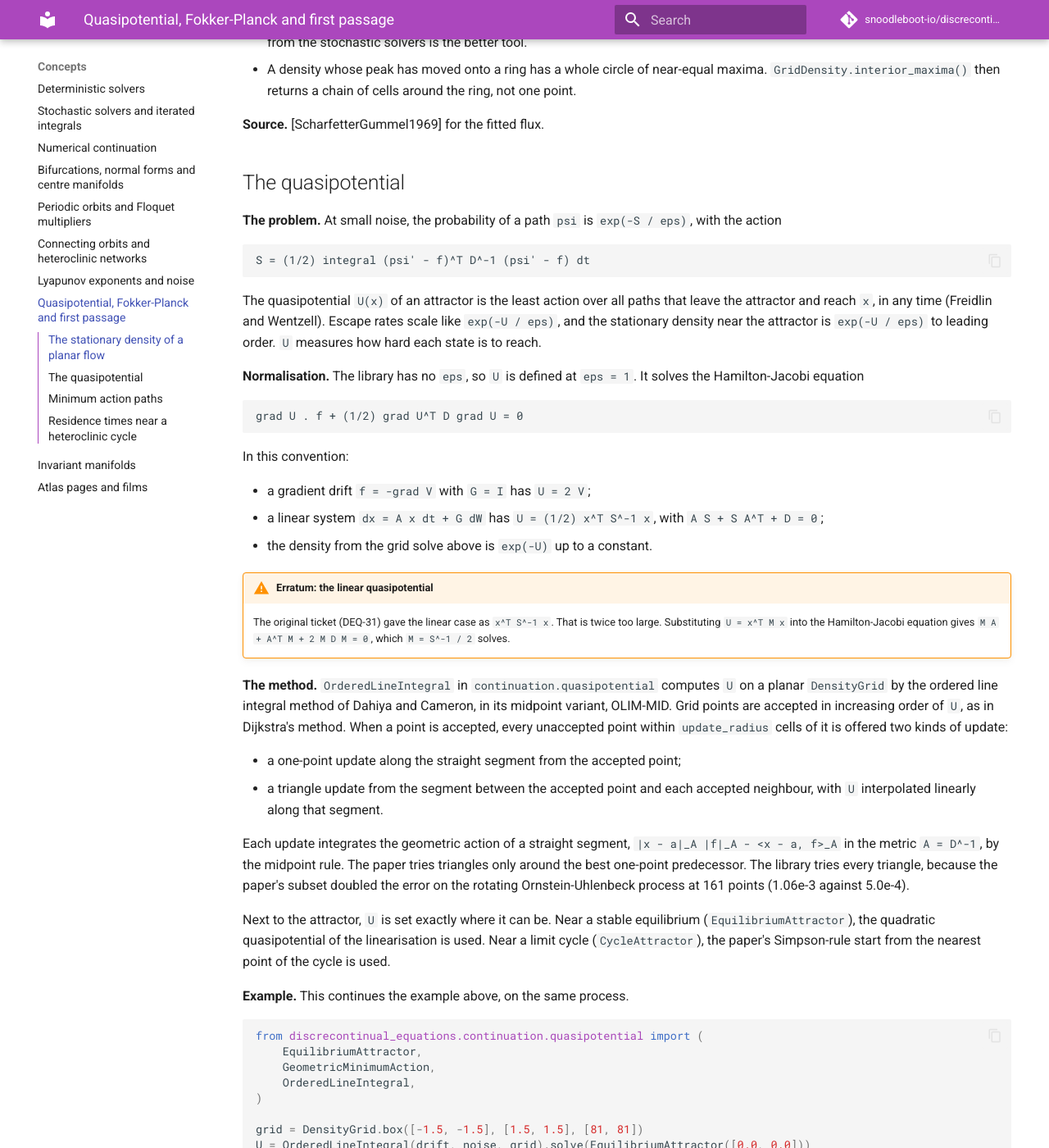
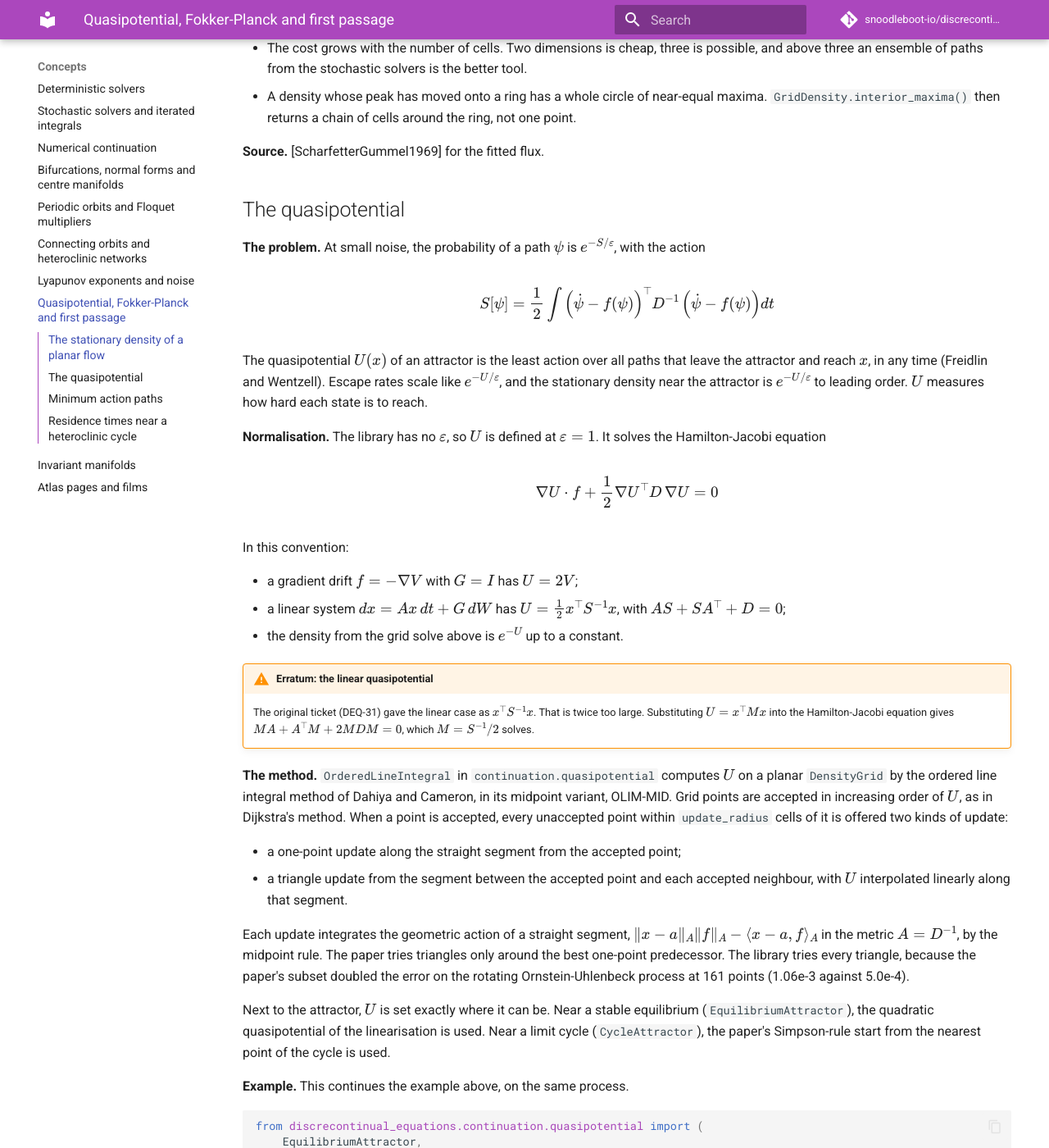
Before and after one commit to snoodleboot-io/discrecontinual_equations, an MkDocs documentation site: the page built from docs/user-guide/quasipotential-first-passage.md, in a window 1280 px wide and 1400 px high, scrolled down 2236 px. Shown: the whole window at 82% size. Built offline with MkDocs 1.6.1 and Material for MkDocs 9.7.7, drawn with Linux system fonts in a browser that asks for light colours; comment, search, counter and statistics services are not loaded; some of the changed text lies outside the part shown.

Commit message:
Write the quasipotential page's equations in LaTeX, now that the docs render it

````diff
--- a/docs/user-guide/quasipotential-first-passage.md
+++ b/docs/user-guide/quasipotential-first-passage.md
@@ -6,25 +6,25 @@ A deterministic flow says where a system settles. A small noise added to it rais
 - how hard it is to get from an attractor to a given state, and by which route, which are the quasipotential and the minimum action path;
 - how long a trajectory lingers near each saddle of a heteroclinic cycle, and how that time grows.
 
-This page covers the tools for each. Every module here takes the library's convention `dx = f dt + G dW`, with the diffusion matrix `D = G G^T` and no separate small parameter. Sources are on the [References](../references.md) page, under *Quasipotential, minimum action paths, Fokker-Planck and first passage*.
+This page covers the tools for each. Every module here takes the library's convention $dx = f\,dt + G\,dW$, with the diffusion matrix $D = G G^\top$ and no separate small parameter. Sources are on the [References](../references.md) page, under *Quasipotential, minimum action paths, Fokker-Planck and first passage*.
 
 ## The stationary density of a planar flow
 
-**The problem.** In one dimension the stationary density of `dx = f dt + g dW` has a closed form, `p(x) = (C / g^2) exp(integral 2 f / g^2 dx)`. That form is an antiderivative, and above one dimension an antiderivative of the drift exists only when the drift is a gradient. A planar flow with a rotation, such as a noisy Hopf oscillator, has no such formula. Its stationary Fokker-Planck equation must be solved.
+**The problem.** In one dimension the stationary density of $dx = f\,dt + g\,dW$ has a closed form, $p(x) = \frac{C}{g^2} \exp\left( \int \frac{2f}{g^2}\, dx \right)$. That form is an antiderivative, and above one dimension an antiderivative of the drift exists only when the drift is a gradient. A planar flow with a rotation, such as a noisy Hopf oscillator, has no such formula. Its stationary Fokker-Planck equation must be solved.
 
-**The idea.** `StationaryFokkerPlanck` in `continuation.fokker_planck` solves the stationary equation `div J = 0` on a uniform grid, with the Ito flux
+**The idea.** `StationaryFokkerPlanck` in `continuation.fokker_planck` solves the stationary equation $\nabla \cdot J = 0$ on a uniform grid, with the Ito flux
 
-```text
-J_d = f_d p - (1/2) sum_e d_e (D_de p)
-```
+$$
+J_d = f_d\, p - \frac{1}{2} \sum_e \partial_e \left( D_{de}\, p \right)
+$$
 
-The discretisation is finite-volume, so mass is conserved by construction. The diagonal part of the flux uses the exponential fitting of Scharfetter and Gummel, with the weight `z / (exp(z) - 1)`. The fitting is applied to `w = D_dd p`, not to `p`. In `w` the flux is an advection with velocity `f_d / D_dd` and a constant diffusion. Fitting `p` instead gives a density wrong by the factor `D_dd` whenever the noise depends on the state. The off-diagonal part of `D` is a central difference.
+The discretisation is finite-volume, so mass is conserved by construction. The diagonal part of the flux uses the exponential fitting of Scharfetter and Gummel, with the weight $z / (e^z - 1)$. The fitting is applied to $w = D_{dd}\, p$, not to $p$. In $w$ the flux is an advection with velocity $f_d / D_{dd}$ and a constant diffusion. Fitting $p$ instead gives a density wrong by the factor $D_{dd}$ whenever the noise depends on the state. The off-diagonal part of $D$ is a central difference.
 
-With reflecting boundaries the operator is singular by exactly one dimension, since its rows sum to zero. One row is replaced by the normalisation `integral p = 1`. A single sparse solve then returns the density, already normalised.
+With reflecting boundaries the operator is singular by exactly one dimension, since its rows sum to zero. One row is replaced by the normalisation $\int p = 1$. A single sparse solve then returns the density, already normalised.
 
-The error is deterministic discretisation error, so it can be checked against an analytic density to a tight tolerance. A path ensemble would give a sampling error of order `1 / sqrt(paths)` instead.
+The error is deterministic discretisation error, so it can be checked against an analytic density to a tight tolerance. A path ensemble would give a sampling error of order $1/\sqrt{\text{paths}}$ instead.
 
-**Example.** The rotating Ornstein-Uhlenbeck process `dx = A x dt + G dW` has a drift with no potential and a correlated noise. Its density is Gaussian, with the covariance `S` that solves `A S + S A^T + G G^T = 0`.
+**Example.** The rotating Ornstein-Uhlenbeck process $dx = A x\,dt + G\,dW$ has a drift with no potential and a correlated noise. Its density is Gaussian, with the covariance $S$ that solves $A S + S A^\top + G G^\top = 0$.
 
 ```python
 import numpy as np
@@ -76,7 +76,7 @@ This prints a mass of `1.000000`, a minimum at round-off level, and a covariance
 
 **Limits.**
 
-- `D` must be non-singular at every grid point. Scalar noise (rank one) and noise on only some components are refused with a `ValueError`. A noisy oscillator forced only in its velocity has a smooth density, but this scheme cannot compute it.
+- $D$ must be non-singular at every grid point. Scalar noise (rank one) and noise on only some components are refused with a `ValueError`. A noisy oscillator forced only in its velocity has a smooth density, but this scheme cannot compute it.
 - The off-diagonal differencing carries no positivity guarantee. Strongly correlated noise on a coarse grid can give small negative values. `GridDensity.minimum()` reports them rather than clipping them; a clearly negative minimum means the grid needs refining.
 - The grid must be uniform on each axis, and its box should hold essentially all the mass, since the boundary reflects.
 - The cost grows with the number of cells. Two dimensions is cheap, three is possible, and above three an ensemble of paths from the stochastic solvers is the better tool.
@@ -86,37 +86,37 @@ This prints a mass of `1.000000`, a minimum at round-off level, and a covariance
 
 ## The quasipotential
 
-**The problem.** At small noise, the probability of a path `psi` is `exp(-S / eps)`, with the action
+**The problem.** At small noise, the probability of a path $\psi$ is $e^{-S/\varepsilon}$, with the action
 
-```text
-S = (1/2) integral (psi' - f)^T D^-1 (psi' - f) dt
-```
+$$
+S[\psi] = \frac{1}{2} \int \left( \dot\psi - f(\psi) \right)^\top D^{-1} \left( \dot\psi - f(\psi) \right) dt
+$$
 
-The quasipotential `U(x)` of an attractor is the least action over all paths that leave the attractor and reach `x`, in any time (Freidlin and Wentzell). Escape rates scale like `exp(-U / eps)`, and the stationary density near the attractor is `exp(-U / eps)` to leading order. `U` measures how hard each state is to reach.
+The quasipotential $U(x)$ of an attractor is the least action over all paths that leave the attractor and reach $x$, in any time (Freidlin and Wentzell). Escape rates scale like $e^{-U/\varepsilon}$, and the stationary density near the attractor is $e^{-U/\varepsilon}$ to leading order. $U$ measures how hard each state is to reach.
 
-**Normalisation.** The library has no `eps`, so `U` is defined at `eps = 1`. It solves the Hamilton-Jacobi equation
+**Normalisation.** The library has no $\varepsilon$, so $U$ is defined at $\varepsilon = 1$. It solves the Hamilton-Jacobi equation
 
-```text
-grad U . f + (1/2) grad U^T D grad U = 0
-```
+$$
+\nabla U \cdot f + \frac{1}{2} \nabla U^\top D\, \nabla U = 0
+$$
 
 In this convention:
 
-- a gradient drift `f = -grad V` with `G = I` has `U = 2 V`;
-- a linear system `dx = A x dt + G dW` has `U = (1/2) x^T S^-1 x`, with `A S + S A^T + D = 0`;
-- the density from the grid solve above is `exp(-U)` up to a constant.
+- a gradient drift $f = -\nabla V$ with $G = I$ has $U = 2V$;
+- a linear system $dx = A x\,dt + G\,dW$ has $U = \tfrac{1}{2} x^\top S^{-1} x$, with $A S + S A^\top + D = 0$;
+- the density from the grid solve above is $e^{-U}$ up to a constant.
 
 !!! warning "Erratum: the linear quasipotential"
-    The original ticket (DEQ-31) gave the linear case as `x^T S^-1 x`. That is twice too large. Substituting `U = x^T M x` into the Hamilton-Jacobi equation gives `M A + A^T M + 2 M D M = 0`, which `M = S^-1 / 2` solves.
+    The original ticket (DEQ-31) gave the linear case as $x^\top S^{-1} x$. That is twice too large. Substituting $U = x^\top M x$ into the Hamilton-Jacobi equation gives $M A + A^\top M + 2 M D M = 0$, which $M = S^{-1}/2$ solves.
 
-**The method.** `OrderedLineIntegral` in `continuation.quasipotential` computes `U` on a planar `DensityGrid` by the ordered line integral method of Dahiya and Cameron, in its midpoint variant, OLIM-MID. Grid points are accepted in increasing order of `U`, as in Dijkstra's method. When a point is accepted, every unaccepted point within `update_radius` cells of it is offered two kinds of update:
+**The method.** `OrderedLineIntegral` in `continuation.quasipotential` computes $U$ on a planar `DensityGrid` by the ordered line integral method of Dahiya and Cameron, in its midpoint variant, OLIM-MID. Grid points are accepted in increasing order of $U$, as in Dijkstra's method. When a point is accepted, every unaccepted point within `update_radius` cells of it is offered two kinds of update:
 
 - a one-point update along the straight segment from the accepted point;
-- a triangle update from the segment between the accepted point and each accepted neighbour, with `U` interpolated linearly along that segment.
+- a triangle update from the segment between the accepted point and each accepted neighbour, with $U$ interpolated linearly along that segment.
 
-Each update integrates the geometric action of a straight segment, `|x - a|_A |f|_A - <x - a, f>_A` in the metric `A = D^-1`, by the midpoint rule. The paper tries triangles only around the best one-point predecessor. The library tries every triangle, because the paper's subset doubled the error on the rotating Ornstein-Uhlenbeck process at 161 points (1.06e-3 against 5.0e-4).
+Each update integrates the geometric action of a straight segment, $\lVert x - a \rVert_A \lVert f \rVert_A - \langle x - a, f \rangle_A$ in the metric $A = D^{-1}$, by the midpoint rule. The paper tries triangles only around the best one-point predecessor. The library tries every triangle, because the paper's subset doubled the error on the rotating Ornstein-Uhlenbeck process at 161 points (1.06e-3 against 5.0e-4).
 
-Next to the attractor, `U` is set exactly where it can be. Near a stable equilibrium (`EquilibriumAttractor`), the quadratic quasipotential of the linearisation is used. Near a limit cycle (`CycleAttractor`), the paper's Simpson-rule start from the nearest point of the cycle is used.
+Next to the attractor, $U$ is set exactly where it can be. Near a stable equilibrium (`EquilibriumAttractor`), the quadratic quasipotential of the linearisation is used. Near a limit cycle (`CycleAttractor`), the paper's Simpson-rule start from the nearest point of the cycle is used.
 
 **Example.** This continues the example above, on the same process.
 
@@ -142,26 +142,26 @@ relaxed = GeometricMinimumAction(drift, noise).path(straight)
 print(f"gMAM action {relaxed.action:.4f}, converged {relaxed.converged}")
 ```
 
-The marched `U` at `(0.8, -0.3)` is `0.9993` against the exact `0.9986`. The last two lines are explained in the next section.
+The marched $U$ at $(0.8, -0.3)$ is `0.9993` against the exact `0.9986`. The last two lines are explained in the next section.
 
 **The update radius.** The default radius is 8 cells, and it is held fixed as the grid is refined. Measured on two closed forms, doubling the grid:
 
 | System | 41 points | 81 points | 161 points | Observed order |
 |---|---|---|---|---|
-| Double well `V = x^4/4 - x^2/2 + y^2/2`, `D = I` | 0.153 | 0.0420 | 0.0113 | 1.87, 1.89 |
+| Double well $V = x^4/4 - x^2/2 + y^2/2$, $D = I$ | 0.153 | 0.0420 | 0.0113 | 1.87, 1.89 |
 | Rotating Ornstein-Uhlenbeck | 2.27e-3 | 9.68e-4 | 5.00e-4 | 1.23, 0.95 |
 
-The radius must be at least comparable to the drift's rotation-to-gradient ratio on the region in question. A minimum action path crosses the level sets of `U` at a shallow angle when the rotation is strong, so its predecessor lies many cells back along the front. On the paper's SDE (21), where that ratio is 10, a radius of 2 or 4 does not converge at all: radius 2 gives errors of 0.381, 0.370 and 0.371 at 129, 257 and 513 points. The default of 8 converges there, slowly. **If `U` does not settle as the grid is refined, the radius is too small.**
+The radius must be at least comparable to the drift's rotation-to-gradient ratio on the region in question. A minimum action path crosses the level sets of $U$ at a shallow angle when the rotation is strong, so its predecessor lies many cells back along the front. On the paper's SDE (21), where that ratio is 10, a radius of 2 or 4 does not converge at all: radius 2 gives errors of 0.381, 0.370 and 0.371 at 129, 257 and 513 points. The default of 8 converges there, slowly. **If $U$ does not settle as the grid is refined, the radius is too small.**
 
-The paper's rule of thumb, its Eq. (28), `K = 10 + 4 (round(log2 N) - 7)` for `2^7 <= N <= 2^12`, grows the radius with the grid. The library does not apply it by default. A larger radius also lengthens the one-point updates, whose midpoint-rule error grows like the square of their length, and on the steep double well that term dominates: at 81 points the error is 0.0107, 0.0112 and 0.0420 at radii 2, 4 and 8. The radius is therefore left to the caller.
+The paper's rule of thumb, its Eq. (28), $K = 10 + 4\,(\operatorname{round}(\log_2 N) - 7)$ for $2^7 \le N \le 2^{12}$, grows the radius with the grid. The library does not apply it by default. A larger radius also lengthens the one-point updates, whose midpoint-rule error grows like the square of their length, and on the steep double well that term dominates: at 81 points the error is 0.0107, 0.0112 and 0.0420 at radii 2, 4 and 8. The radius is therefore left to the caller.
 
 **Limits.**
 
 - Planar only. A grid with other than two axes is refused.
 - The drift and noise must be time-independent. A periodically forced system needs the quasipotential of its Poincare map instead.
-- `D` must be non-singular at every grid point. A point between grid points where `D` vanishes, such as the origin of the conformal noise `sigma z dB`, is treated as impassable. That matches the quasipotential's own behaviour there, where it diverges logarithmically, but the values in the surrounding cells are not claimed to the orders above.
-- `U` near the edge of the box is wrong wherever the true minimum action path would leave the box. Choose a box that contains the sublevel set `{U <= U(x)}` you ask about.
-- The error is first order in general (the linear interpolation along each triangle's base). Treat `U` as accurate to the measured figures above, not to machine precision.
+- $D$ must be non-singular at every grid point. A point between grid points where $D$ vanishes, such as the origin of the conformal noise $\sigma z\, dB$, is treated as impassable. That matches the quasipotential's own behaviour there, where it diverges logarithmically, but the values in the surrounding cells are not claimed to the orders above.
+- $U$ near the edge of the box is wrong wherever the true minimum action path would leave the box. Choose a box that contains the sublevel set $\{U \le U(x)\}$ you ask about.
+- The error is first order in general (the linear interpolation along each triangle's base). Treat $U$ as accurate to the measured figures above, not to machine precision.
 - `GridQuasipotential.values` is `inf` where no path from the attractor reached. `floor` is the level below which a state is as close to the attractor as the grid resolves.
 
 **Sources.** [FreidlinWentzell2012] for the action and the quasipotential. [DahiyaCameron2018] for OLIM-MID: the geometric action, eq. (2); the Hamilton-Jacobi equation, eq. (3); the cycle start, eqs. (9)-(12); the test systems, SDEs (21) and (24); and the radius rule, eq. (28).
@@ -170,32 +170,32 @@ The paper's rule of thumb, its Eq. (28), `K = 10 + 4 (round(log2 N) - 7)` for `2
 
 The minimiser of the action is the most probable route of a rare transition. The library offers two ways to compute it.
 
-**Tracing back on the grid.** `OrderedLineIntegral.minimum_action_path(field, start)` follows the computed `U` from `start` back to the attractor. Along a minimum action path `psi' = f + D grad U`, so the trace runs backwards along `-(f + D grad U)`. It stops when a step would raise `U`. The result's `arrived` flag says whether it reached the attractor. A trace that starts in another basin stalls at the saddle between the basins, where `-(f + D grad U)` vanishes. For an arrived path, `action` is an independent estimate of `U(start)`.
+**Tracing back on the grid.** `OrderedLineIntegral.minimum_action_path(field, start)` follows the computed $U$ from `start` back to the attractor. Along a minimum action path $\dot\psi = f + D \nabla U$, so the trace runs backwards along $-(f + D \nabla U)$. It stops when a step would raise $U$. The result's `arrived` flag says whether it reached the attractor. A trace that starts in another basin stalls at the saddle between the basins, where $-(f + D \nabla U)$ vanishes. For an arrived path, `action` is an independent estimate of `U(start)`.
 
-**Relaxing a whole path.** `GeometricMinimumAction(drift, noise).path(initial)` takes a chain of states with both ends fixed and relaxes it to the minimiser by the geometric minimum action method (gMAM) of Heymann and Vanden-Eijnden. The path is parametrised by arc length, so the method needs no grid and can cross saddles. The stiff `z''` term is taken implicitly, which frees the step from the node spacing. The result's `converged` flag says whether the chain stopped moving within the iteration limit. A chain that is still moving is returned as it stands, not refused.
+**Relaxing a whole path.** `GeometricMinimumAction(drift, noise).path(initial)` takes a chain of states with both ends fixed and relaxes it to the minimiser by the geometric minimum action method (gMAM) of Heymann and Vanden-Eijnden. The path is parametrised by arc length, so the method needs no grid and can cross saddles. The stiff $z''$ term is taken implicitly, which frees the step from the node spacing. The result's `converged` flag says whether the chain stopped moving within the iteration limit. A chain that is still moving is returned as it stands, not refused.
 
 In the example above, the traced path arrives, and the relaxed chain of 41 nodes gives an action of `1.0020` against the exact `0.9986`. On this process the action is 0.34%, 0.16% and 0.11% too high with 41, 81 and 161 nodes. What remains is the infinitely many turns the exact path makes as it spirals out of the origin, which a finite chain cannot follow.
 
 **Limits.**
 
-- `GeometricMinimumAction` assumes a constant `D`. A state-dependent `D` needs the metric's own derivatives in the flow, so it is refused rather than silently ignored.
-- A traced path inherits the grid's error in `grad U`. It cannot cross a saddle; use the relaxed path for that.
+- `GeometricMinimumAction` assumes a constant $D$. A state-dependent $D$ needs the metric's own derivatives in the flow, so it is refused rather than silently ignored.
+- A traced path inherits the grid's error in $\nabla U$. It cannot cross a saddle; use the relaxed path for that.
 - Check `arrived` and `converged`. Neither method raises when it falls short.
 
 **Sources.** [HeymannVandenEijnden2008] for the gMAM; [VandenEijndenHeymann2008] for its semi-implicit form with additive noise; [GrafkeSchaferVandenEijnden2017], eq. (19), for the relaxation flow as implemented.
 
 ## Residence times near a heteroclinic cycle
 
-**The problem.** Near an attracting heteroclinic cycle, a trajectory lingers near each saddle and moves quickly between them, and each linger is longer than the last. Gaunersdorfer's Lemma 1 gives the growth: with expanding eigenvalue `e_j` and contracting eigenvalue `-c_j` at saddle `j`, the time near the next saddle is asymptotically `c_j / e_(j+1)` times the time near this one.
+**The problem.** Near an attracting heteroclinic cycle, a trajectory lingers near each saddle and moves quickly between them, and each linger is longer than the last. Gaunersdorfer's Lemma 1 gives the growth: with expanding eigenvalue $e_j$ and contracting eigenvalue $-c_j$ at saddle $j$, the time near the next saddle is asymptotically $c_j / e_{j+1}$ times the time near this one.
 
 **The idea.** `Itinerary.measure` in `continuation.residence` finds every complete visit of a sampled trajectory to a ball around each saddle. Entry and exit times are interpolated linearly between samples. A visit cut off by either end of the record is dropped, since its length is unknown.
 
-Each dwell time also carries an additive constant from the entry and exit geometry, `T_(k+1) = r T_k + K`. The plain ratio `T_(k+1) / T_k` therefore converges only like `1 / T_k`. Differences remove the constant exactly, `T_(k+2) - T_(k+1) = r (T_(k+1) - T_k)`, and the ratios are built from them:
+Each dwell time also carries an additive constant from the entry and exit geometry, $T_{k+1} = r\,T_k + K$. The plain ratio $T_{k+1} / T_k$ therefore converges only like $1 / T_k$. Differences remove the constant exactly, $T_{k+2} - T_{k+1} = r\,(T_{k+1} - T_k)$, and the ratios are built from them:
 
-- `growth_ratios()` gives `(T_(k+2) - T_(k+1)) / (T_(k+1) - T_k)`, which converges to the common ratio of a symmetric cycle;
+- `growth_ratios()` gives $(T_{k+2} - T_{k+1}) / (T_{k+1} - T_k)$, which converges to the common ratio of a symmetric cycle;
 - `step_ratios(period)` gives the growth of each step of a cycle of `period` saddles separately, by comparing one revolution's growth at the same saddle. For saddles passed in cycle order it lines up with the predicted `CycleSpectrum.residence_ratios` of `continuation.heteroclinic_network`.
 
-**Example.** The May-Leonard competition system has a heteroclinic cycle between the three single-species states. At each of them the expanding eigenvalue is `1 - beta` and the contracting one is `-(alpha - 1)`, so the predicted ratio is `(alpha - 1) / (1 - beta)`.
+**Example.** The May-Leonard competition system has a heteroclinic cycle between the three single-species states. At each of them the expanding eigenvalue is $1 - \beta$ and the contracting one is $-(\alpha - 1)$, so the predicted ratio is $(\alpha - 1)/(1 - \beta)$.
 
 ```python
 import numpy as np
````
